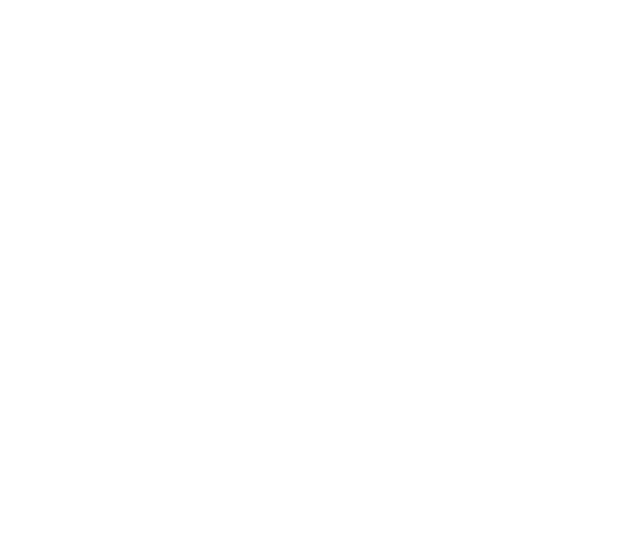
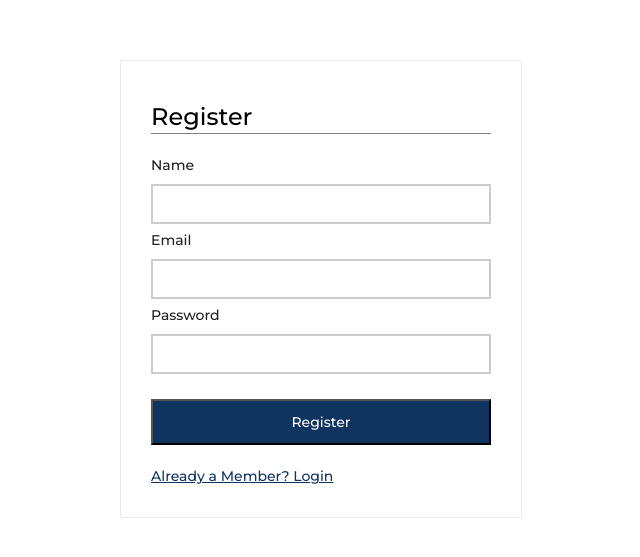
Before and after one commit to MonishAnand/Online-Quiz-Application, a React (Create React App) app in the folder client/: page /register in a window 1280 px wide. Shown: the part 111-668 px from the top of the page, without its empty margins (319-959 px from the left). Built offline with nearby package versions, Linux system fonts and the light colour scheme; a web font is replaced by a local one.

Commit message:
register page

```diff
--- a/client/src/pages/common/login/index.js
+++ b/client/src/pages/common/login/index.js
@@ -1,27 +1,37 @@
 import { Form } from "antd";
 import React from 'react';
+import { Link } from 'react-router-dom'
 
 function Login() {
+
+  const onFinish = (values) => {
+    console.log(values);
+  }
   return (
     <div className='flex justify-center item-center h-screen w-screen'>
       <div className="card w-400 p-3">
         <div className="flex flex-col"></div>
         <h1 className="text-2xl divider">Login</h1>
         <Form
-       layout="vertical">
+          layout="vertical"
+          className="mt-2"
+          onFinish={onFinish}>
           <Form.Item
             name='email'
             label='Email'
           >
-            <input type="text"  />
+            <input type="text" />
           </Form.Item>
           <Form.Item
             name='password'
             label='Password'
           >
-            <input type="password"  />
+            <input type="password" />
           </Form.Item>
+          <div className="flex flex-col gap-2">
             <button type="submit" className="primary-contained-btn mt-2 w-100">Login</button>
+            <Link to="/register" className="text-center mt-02 underline">Not a Member? Register Here</Link>
+          </div>
         </Form>
       </div>
     </div>
--- a/client/src/pages/common/register/index.js
+++ b/client/src/pages/common/register/index.js
@@ -1,9 +1,45 @@
-import React from 'react'
+import { Form } from "antd";
+import React from 'react';
+import { Link } from 'react-router-dom'
 
 function Register() {
+
+  const onFinish = (values) => {
+    console.log(values);
+  }
   return (
-    <div>
-
+    <div className='flex justify-center item-center h-screen w-screen'>
+      <div className="card w-400 p-3">
+        <div className="flex flex-col"></div>
+        <h1 className="text-2xl divider">Register</h1>
+        <Form
+          layout="vertical"
+          className="mt-2"
+          onFinish={onFinish}>
+          <Form.Item
+            name='name'
+            label='Name'
+          >
+            <input type="text" />
+          </Form.Item>
+          <Form.Item
+            name='email'
+            label='Email'
+          >
+            <input type="text" />
+          </Form.Item>
+          <Form.Item
+            name='password'
+            label='Password'
+          >
+            <input type="password" />
+          </Form.Item>
+          <div className="flex flex-col gap-2">
+            <button type="submit" className="primary-contained-btn mt-2 w-100">Register</button>
+            <Link to="/login" className="text-center mt-02 underline">Already a Member? Login</Link>
+          </div>
+        </Form>
+      </div>
     </div>
   )
 }
--- a/client/src/stylesheets/custom-components.css
+++ b/client/src/stylesheets/custom-components.css
@@ -3,4 +3,5 @@
 }
 .divider{
     border-bottom: 1px solid gray;
+    margin: 10px 0;
 }
--- a/client/src/stylesheets/textelements.css
+++ b/client/src/stylesheets/textelements.css
@@ -22,3 +22,17 @@
     font-size: 0.75rem;
     line-height: 0.875rem;
 }
+h1{
+    margin-bottom: 0px !important;
+    padding-bottom: 0 !important;
+}
+.underline{
+    text-decoration: underline;
+}
+a{
+    color: var(--primary) !important;
+}
+a:hover{
+    color: var(--primary) !important;
+    text-decoration: underline !important;
+}
--- a/client/src/stylesheets/theme.css
+++ b/client/src/stylesheets/theme.css
@@ -1,5 +1,5 @@
 :root {
-    --primary: #8fb0d8;
+  --primary: #0F3460;
   --secondary: #ff5722;
   --success: #6fbf71;
   --info: #00bcd4;
```
Also changed, not shown: client/src/stylesheets/form-elements.css (line endings or trailing spaces). Lines whose indentation alone changed are shown as unchanged.
